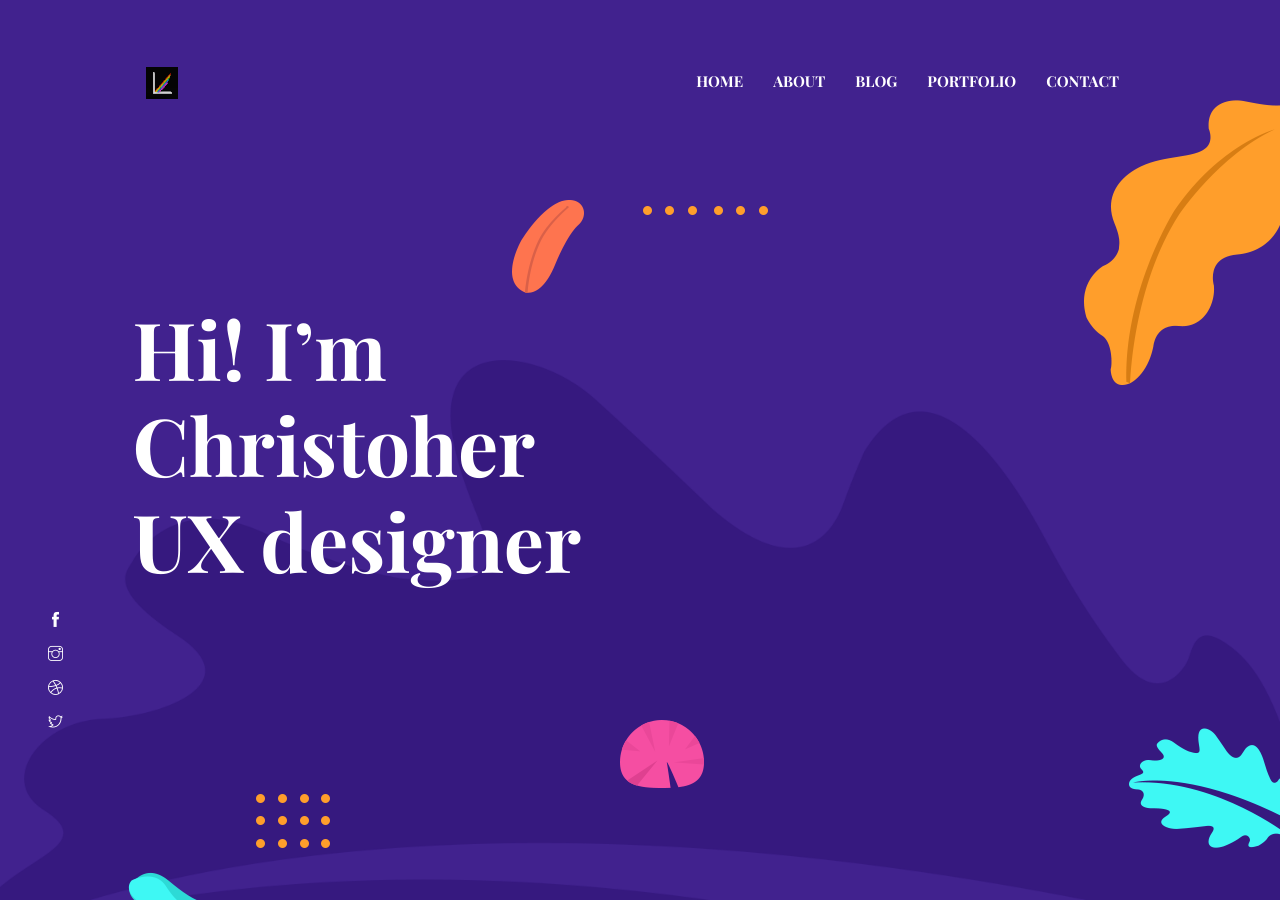
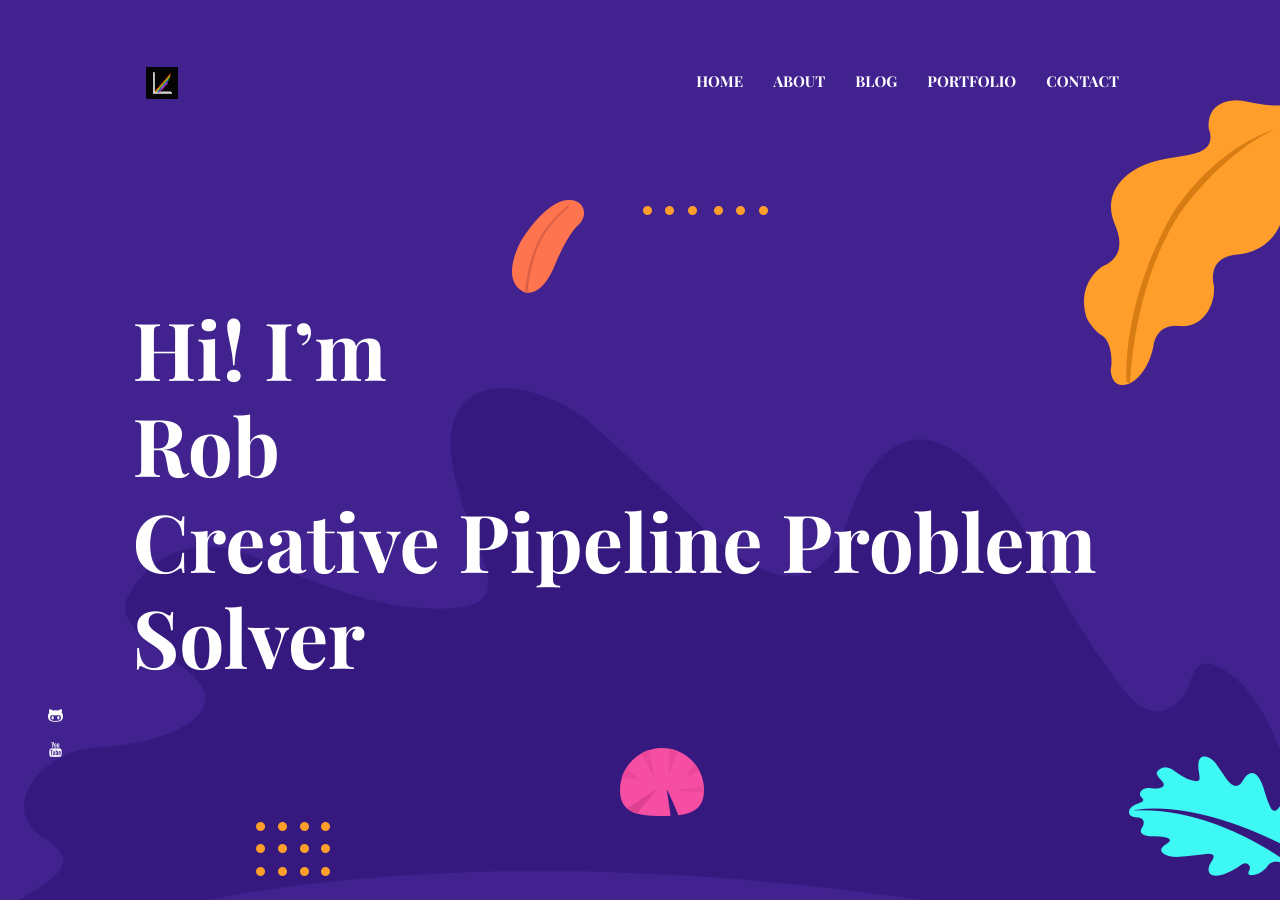
Before and after one commit to SpectralVectors/spectralvectors.github.io, a Jekyll site: the page built from index.html, in a window 1280 px wide and 900 px high. Built offline with Jekyll 4.4.1, drawn with Linux system fonts in a browser that asks for light colours.

Commit message:
Update settings.yml

```diff
--- a/_data/settings.yml
+++ b/_data/settings.yml
@@ -36,13 +36,12 @@ disqus-identifier: # Add your shortname for Disqus Comment. For example mr-brown
 # Hero Section
 
 hero:
-  hero-title: Hi! I’m <br> Christoher <br> UX designer
+  hero-title: Hi! I’m <br> Rob <br> Creative Pipeline Problem Solver
 
 social:
-  - { icon: "ti-facebook", link: "#" }
-  - { icon: "ti-instagram", link: "#" }
-  - { icon: "ti-dribbble", link: "#" }
-  - { icon: "ti-twitter", link: "#" }
+  - { icon: "ti-mastodon", link: "#" }
+  - { icon: "ti-github", link: "#" }
+  - { icon: "ti-youtube", link: "#" }
 
 #-------------------------------
 # About (Section and Page)
```
